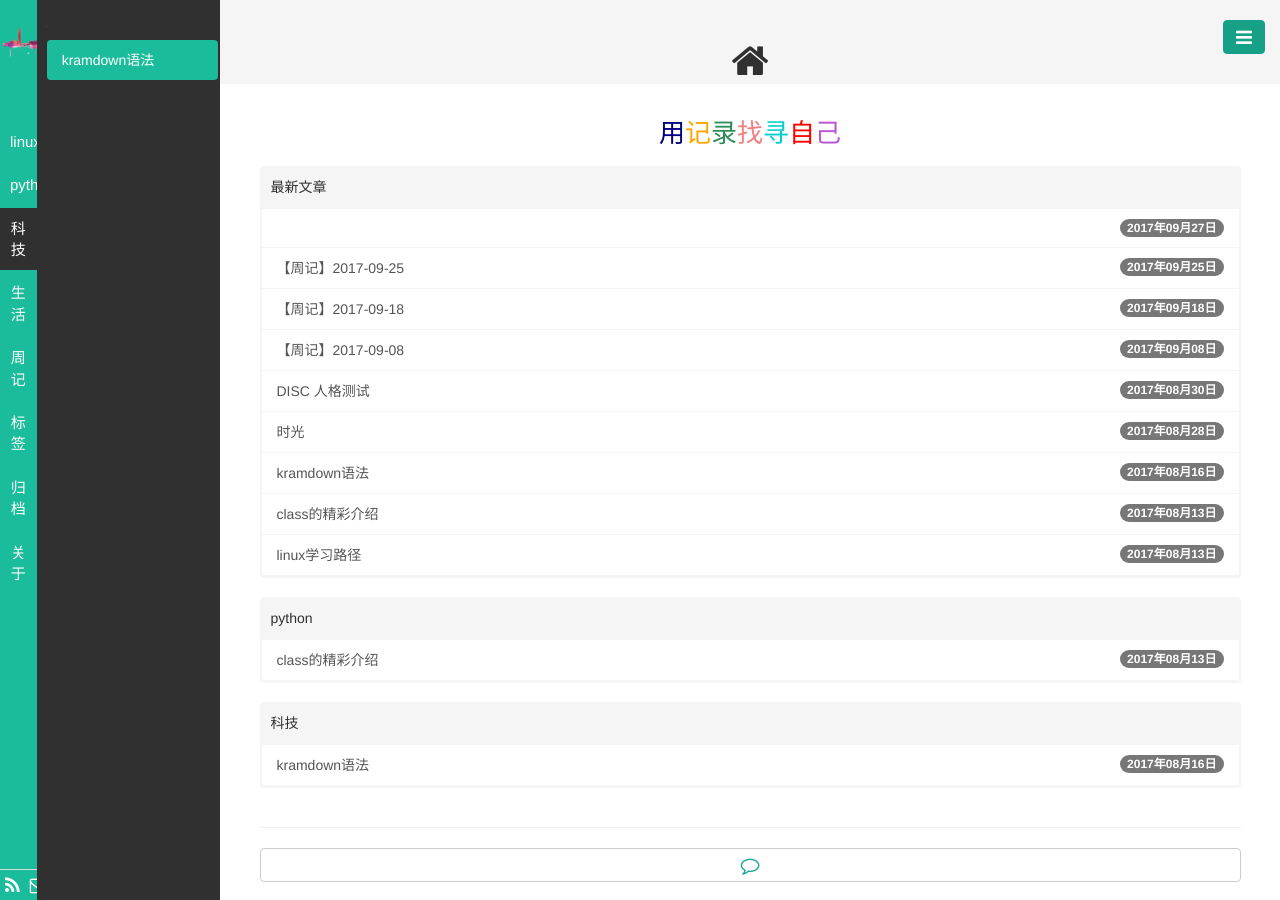
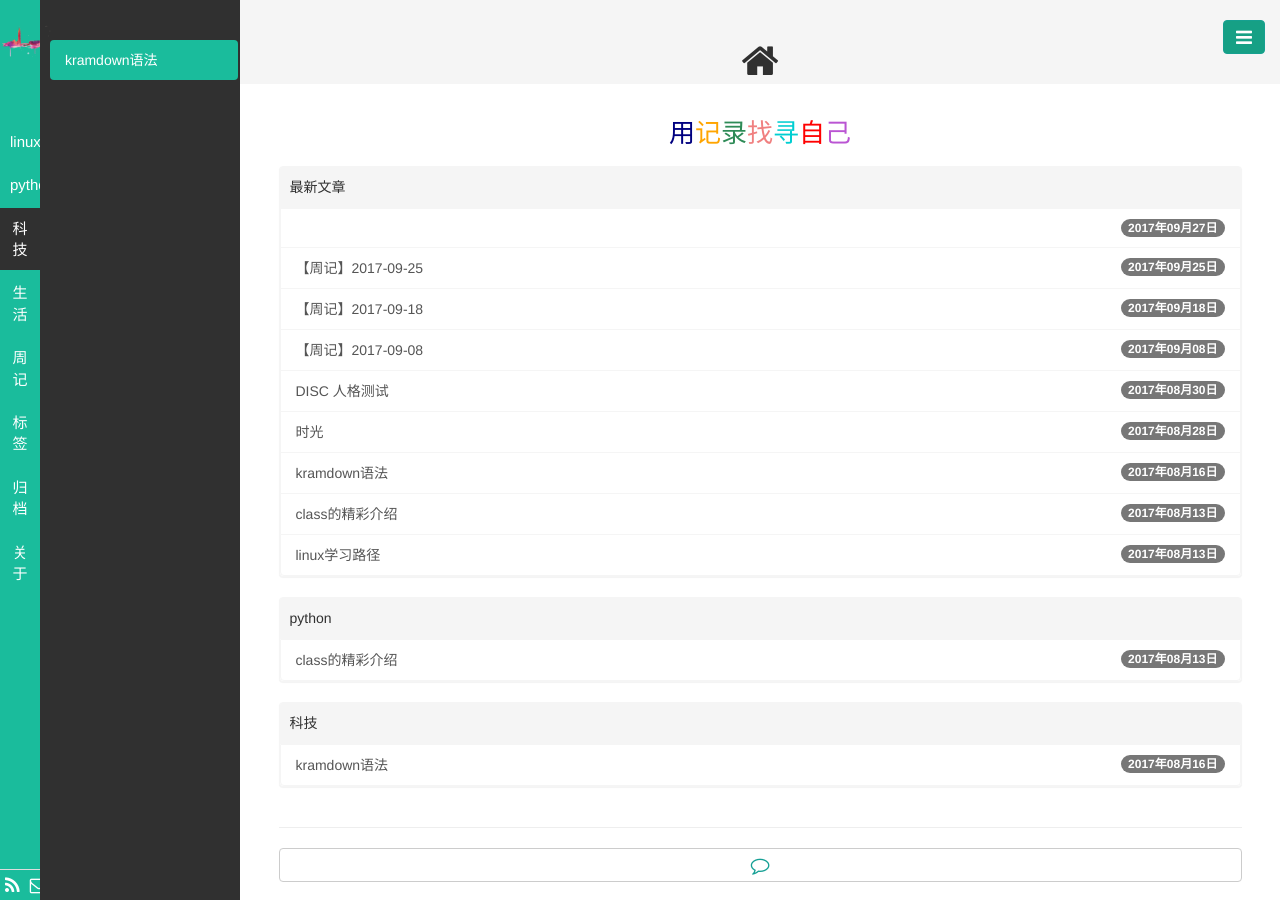
Before and after one commit to Longhaier/longhaier.github.io, a Jekyll site: the page built from index.html, in a window 1280 px wide. Built offline with Jekyll 4.4.1, drawn with Linux system fonts in a browser that asks for light colours; the list of posts is cut into pages by our own code.

Commit message:
Update navside.html

```diff
--- a/_includes/navside.html
+++ b/_includes/navside.html
@@ -1,4 +1,4 @@
-<div class="col-md-3 col-lg-3 col-sm-13 col-xs-13 aside visible-md visible-lg" style="width:220px">
+<div class="col-md-3 col-lg-3 col-sm-13 col-xs-13 aside visible-md visible-lg" style="width:240px">
   <div class="row">
     <div class="col-md-2 col-xs-2 aside1">
       <br>
```
